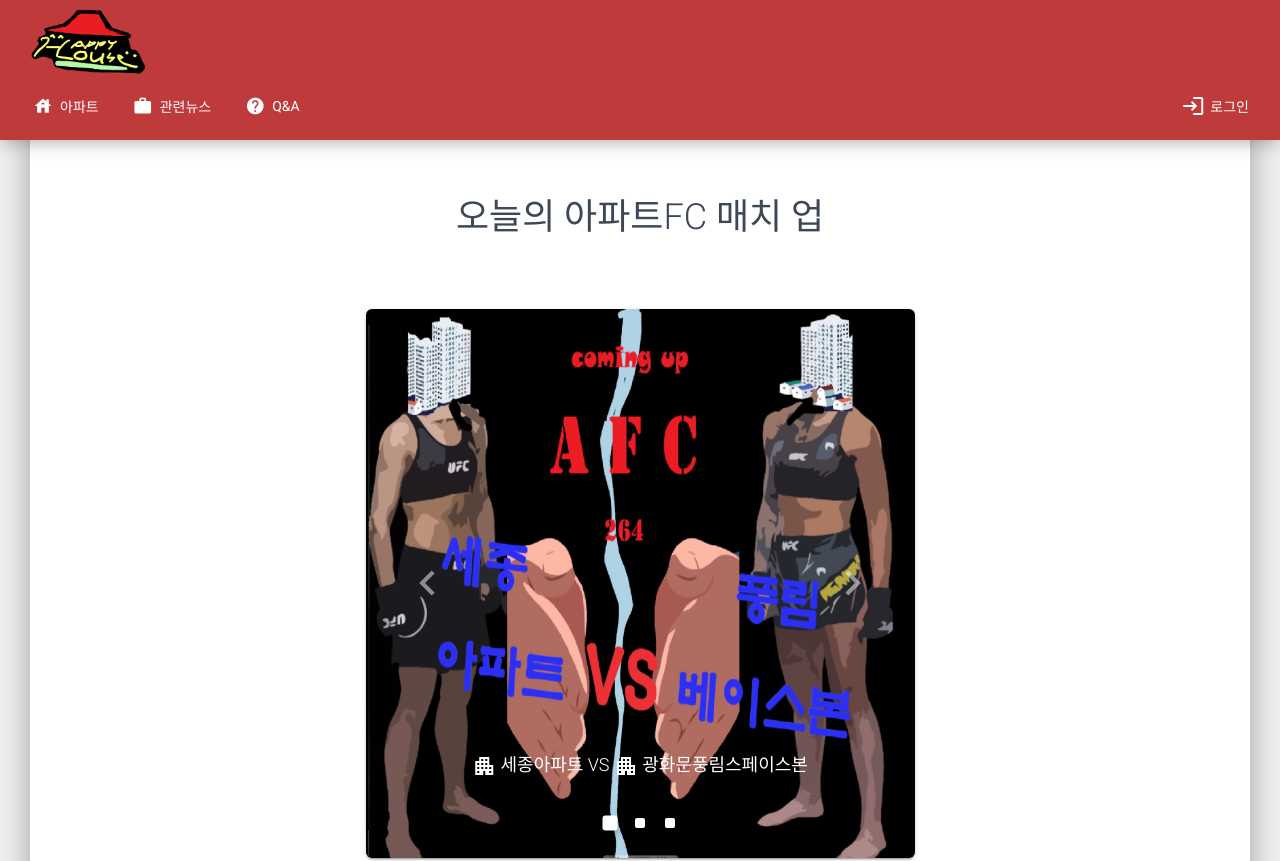
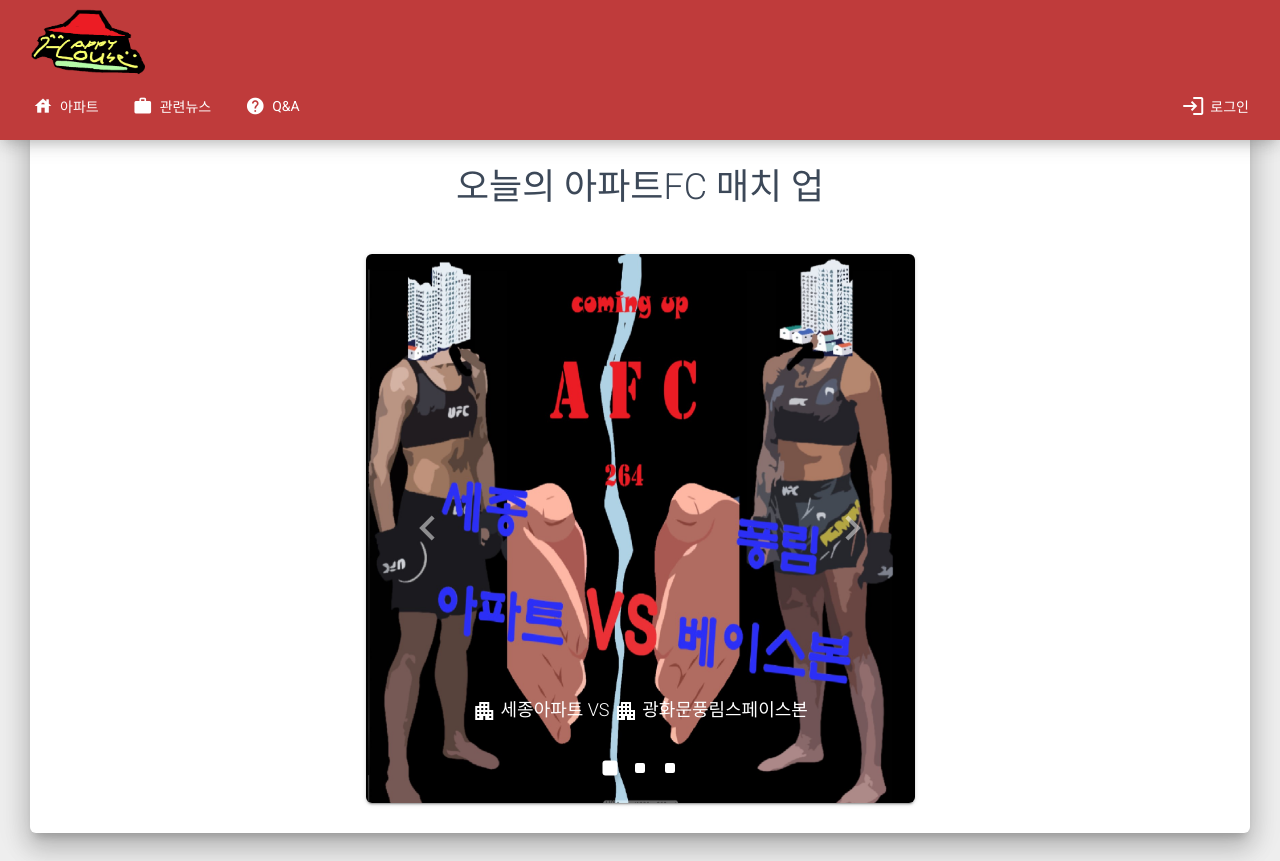
Before and after one commit to umjiyong/happyhouse_final, a Vue app in the folder happyhouse_front/: page / in a window 1280 px wide. Shown: the top 861 px of the page. Built offline with nearby package versions, Linux system fonts and the light colour scheme.

Commit message:
[FILE] 설계서 업데이트

```diff
--- a/happyhouse_front/src/views/MainView.vue
+++ b/happyhouse_front/src/views/MainView.vue
@@ -1,7 +1,7 @@
 <template>
   <div>
     <div id="javascriptComponents" class="main-container">
-      <div class="title">
+      <div class="main-title">
         <h2>오늘의 아파트FC 매치 업</h2>
       </div>
       <div class="carousel-container">
@@ -78,7 +78,7 @@ export default {
   justify-content: center;
   align-items: center;
 }
-.title {
+.main-title {
   font-weight: 600;
   font-size: 1.5rem;
 }
```
Also changed, not shown: 2 other files (tests, documents, lock files or other folders).
